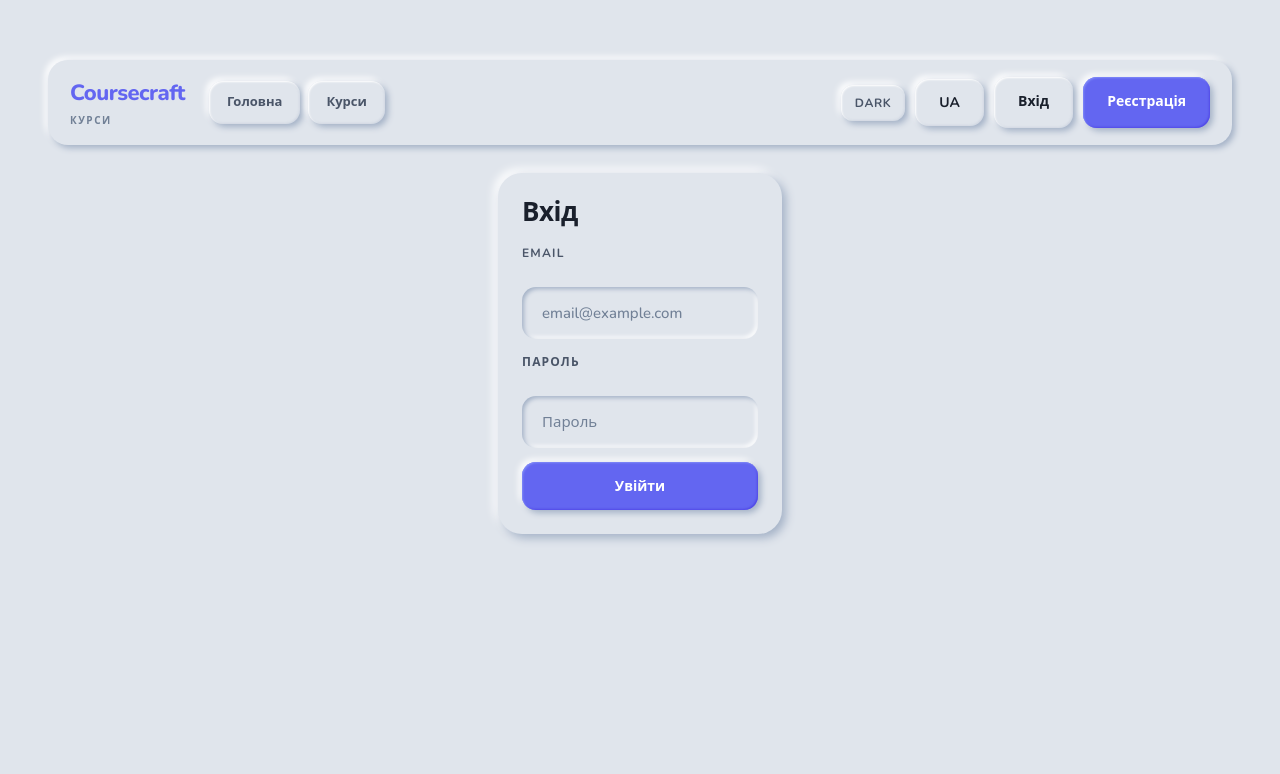
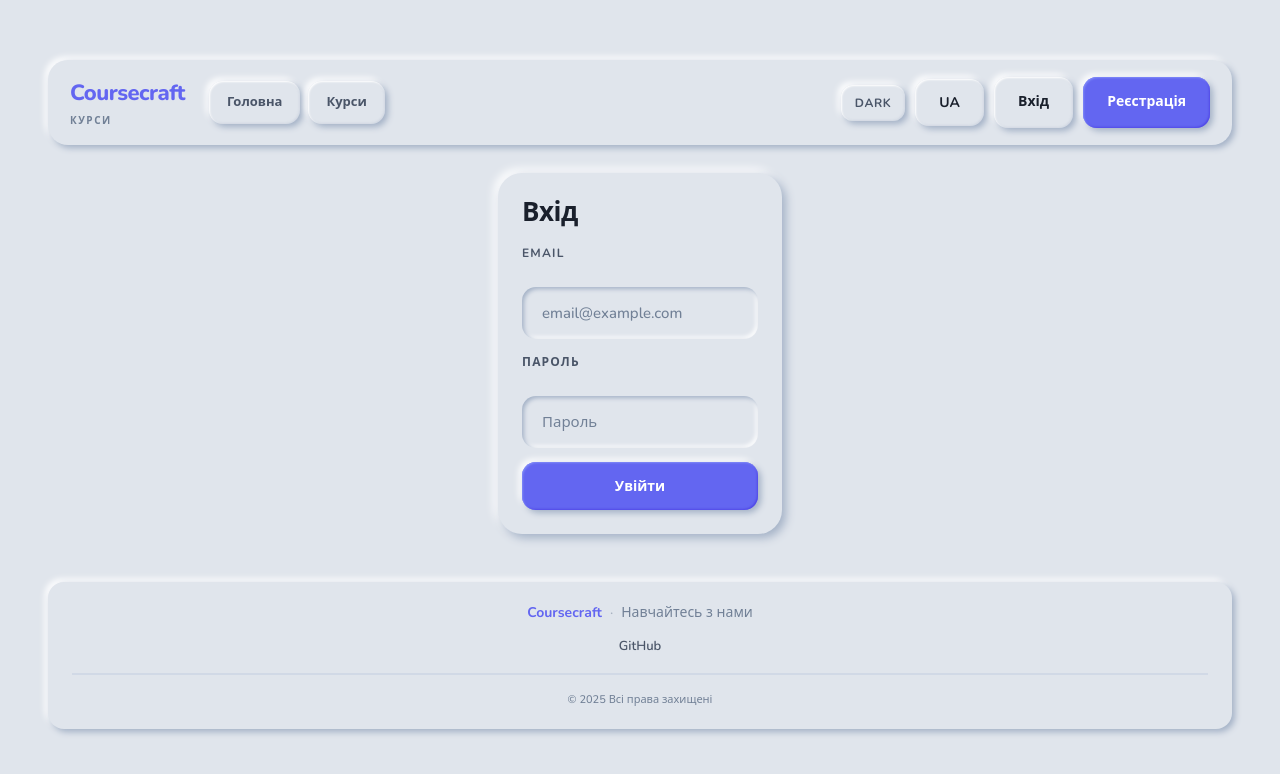
Before and after one commit to d-kuzia/coursework-courses-app, a React app in the folder frontend/: page /login in a window 1280 px wide. Shown: the top 774 px of the page. Built offline with nearby package versions, Linux system fonts and the light colour scheme; no server answers; the HTML template or start-up script is replaced by a standard one.

Commit message:
feat: add footer component with styles and i18n support

```diff
--- a/frontend/src/App.jsx
+++ b/frontend/src/App.jsx
@@ -15,6 +15,9 @@ import Lesson from "./pages/Lesson.jsx";
 import MyCourses from "./pages/MyCourses.jsx";
 import CreatedCourses from "./pages/CreatedCourses.jsx";
 import AdminPanel from "./pages/AdminPanel.jsx";
+
+// компоненти
+import Footer from "./components/Footer.jsx";
 
 // старі API
 import { getHealth, getDbCheck } from "./api";
@@ -198,6 +201,8 @@ export default function App() {
             <Route path="/admin" element={<AdminPanel />} />
           </Routes>
         </div>
+
+        <Footer />
       </div>
     </BrowserRouter>
   );
--- /dev/null
+++ b/frontend/src/components/Footer.jsx
@@ -0,0 +1,32 @@
+import { useI18n } from "../hooks/useI18n";
+
+export default function Footer() {
+  const { t } = useI18n();
+  const currentYear = new Date().getFullYear();
+
+  return (
+    <footer className="footer">
+      <div className="footer-content">
+        <p className="footer-brand">
+          <span className="footer-title">Coursecraft</span>
+          <span className="footer-divider">·</span>
+          <span className="footer-subtitle">{t("footer.tagline")}</span>
+        </p>
+        <a
+          href="https://github.com/d-kuzia/coursework-courses-app"
+          target="_blank"
+          rel="noopener noreferrer"
+          className="footer-link"
+          title={t("footer.github")}
+        >
+          GitHub
+        </a>
+      </div>
+      <div className="footer-bottom">
+        <p className="footer-copyright">
+          © {currentYear} {t("footer.rights")}
+        </p>
+      </div>
+    </footer>
+  );
+}
--- a/frontend/src/i18n/config.js
+++ b/frontend/src/i18n/config.js
@@ -187,6 +187,12 @@ export const translations = {
       activate: "Активувати",
       empty: "Ще немає користувачів.",
     },
+    footer: {
+      tagline: "Навчайтесь з нами",
+      github: "GitHub репозиторій",
+      docs: "Документація",
+      rights: "Всі права захищені",
+    },
   },
   en: {
     nav: {
@@ -369,5 +375,11 @@ export const translations = {
       activate: "Activate",
       empty: "No users yet.",
     },
+    footer: {
+      tagline: "Learn with us",
+      github: "GitHub repository",
+      docs: "Docs",
+      rights: "All rights reserved",
+    },
   },
 };
--- a/frontend/src/index.css
+++ b/frontend/src/index.css
@@ -15,6 +15,7 @@
 @import './styles/components/progress.css';
 @import './styles/components/badges.css';
 @import './styles/components/alerts.css';
+@import './styles/components/footer.css';
 
 /* Layout */
 @import './styles/layout.css';
--- /dev/null
+++ b/frontend/src/styles/components/footer.css
@@ -0,0 +1,88 @@
+/* ==================== FOOTER ==================== */
+.footer {
+  margin-top: 48px;
+  padding: 20px 24px;
+  border-radius: 16px;
+  background: var(--bg);
+  box-shadow: var(--neu-raised);
+}
+
+.footer-content {
+  display: flex;
+  flex-direction: column;
+  align-items: center;
+  gap: 12px;
+  margin-bottom: 16px;
+  padding-bottom: 16px;
+  border-bottom: 2px solid var(--border);
+}
+
+.footer-brand {
+  display: flex;
+  align-items: center;
+  gap: 8px;
+  font-size: 14px;
+  font-weight: 500;
+  color: var(--text-secondary);
+}
+
+.footer-title {
+  font-weight: 700;
+  color: var(--accent);
+}
+
+.footer-divider {
+  color: var(--text-muted);
+  opacity: 0.5;
+}
+
+.footer-subtitle {
+  color: var(--text-muted);
+}
+
+.footer-link {
+  font-size: 13px;
+  font-weight: 600;
+  color: var(--text-secondary);
+  transition: color 0.2s ease;
+}
+
+.footer-link:hover {
+  color: var(--accent);
+}
+
+.footer-bottom {
+  text-align: center;
+}
+
+.footer-copyright {
+  font-size: 11px;
+  font-weight: 500;
+  color: var(--text-muted);
+  margin: 0;
+}
+
+@media (max-width: 768px) {
+  .footer {
+    padding: 16px 18px;
+    margin-top: 32px;
+  }
+
+  .footer-content {
+    gap: 10px;
+    margin-bottom: 12px;
+    padding-bottom: 12px;
+  }
+
+  .footer-brand {
+    font-size: 13px;
+  }
+
+  .footer-link {
+    font-size: 12px;
+  }
+
+  .footer-copyright {
+    font-size: 10px;
+  }
+}
```
